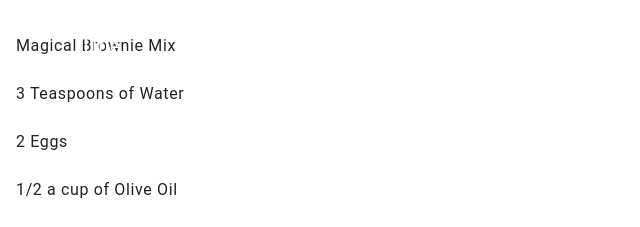
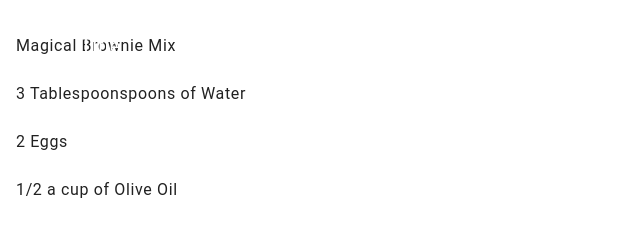
Before and after one commit to WaterBoy1/Recipe-Website, a plain HTML site: page index.html in a window 1280 px wide. Shown: the top 227 px of the page, 0-640 px from the left. Drawn offline with nearby package versions, Linux system fonts and the light colour scheme.

Commit message:
recipe website

```diff
--- a/index.html
+++ b/index.html
@@ -58,7 +58,7 @@
     </li>
     <li class="mdl-list__item">
       <span class="mdl-list__item-primary-content">
-        3 Teaspoons of Water
+        3 Tablespoonspoons of Water
       </span>
     </li>
     <li class="mdl-list__item">
```
